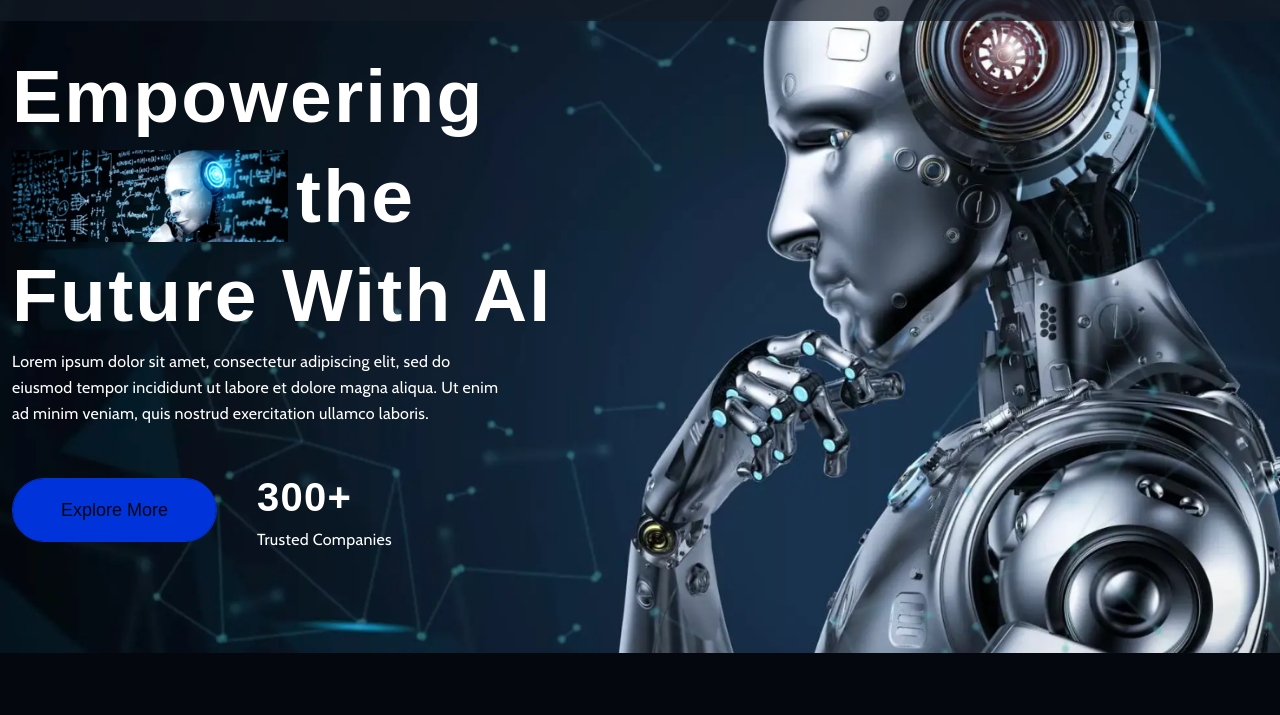
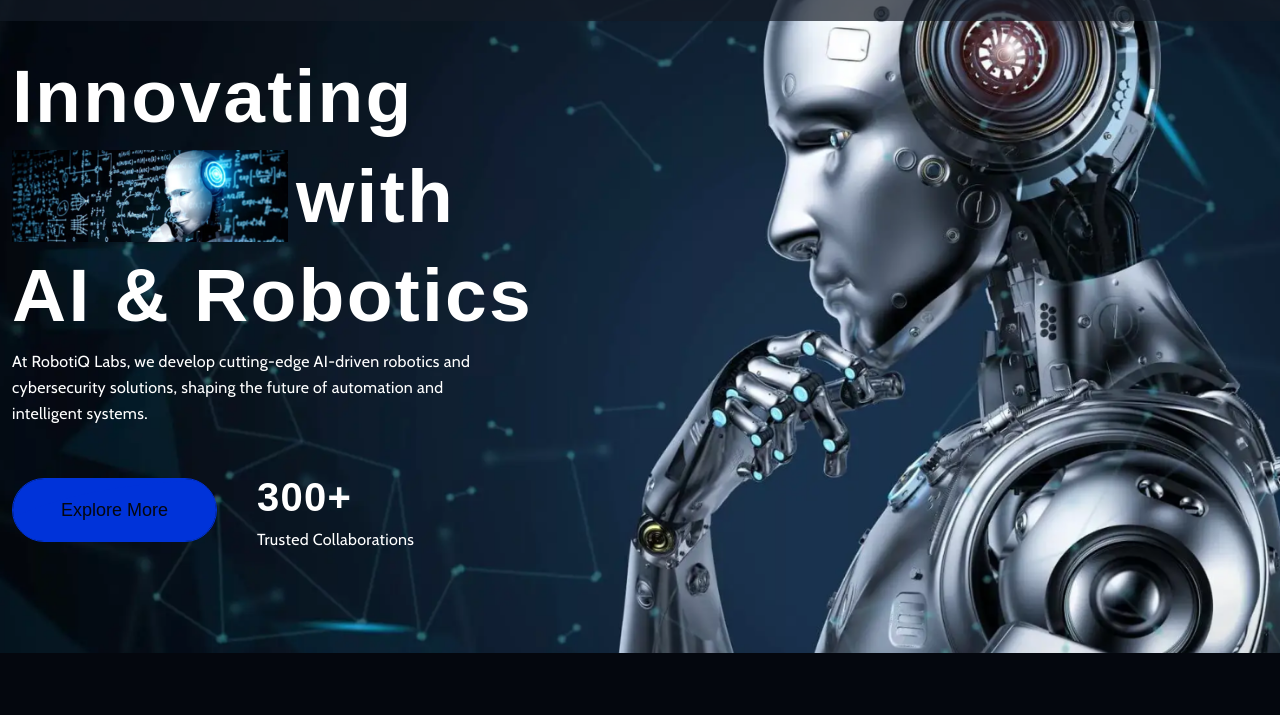
Before and after one commit to RobotiQ-Labs/robotiqlabs.github.io, a website: page index.html in a window 1280 px wide. Shown: the part 85-800 px from the top of the page. Drawn offline with nearby package versions, Linux system fonts and the light colour scheme; a web font is replaced by a local one.

Commit message:
change: hero

```diff
--- a/index.html
+++ b/index.html
@@ -142,22 +142,18 @@
         </div>
     </header>
     <!-- End of 1.1. Header -->
-    <!-- 1.2. Hero  -->
+    <!-- 1.2. Hero -->
     <section class="bg-heroBg bg-cover bg-center md:pt-36 pt-32 lg:pb-[100px] md:pb-[70px] pb-[50px]">
         <div class="container">
             <div class="md:text-start text-center" data-aos="fade-right">
-                <h1 class="text-primary">Empowering
+                <h1 class="text-primary">Innovating
                     <span class="md:flex py-4 items-center gap-2 flex-wrap">
-                        <img class="md:block hidden" src="assets/images/index/hero_img.png" alt="heroImg"> the
-                    </span> Future With AI
+                        <img class="md:block hidden" src="assets/images/index/hero_img.png" alt="heroImg"> with
+                    </span> AI & Robotics
                 </h1>
-                <p class="text-primary sm:pt-4 pt-3 md:pb-10 pb-4 xl:w-[40%] lg:w-[50%] md:w-[59%]">Lorem ipsum
-                    dolor sit amet,
-                    consectetur
-                    adipiscing
-                    elit, sed do eiusmod tempor
-                    incididunt ut labore
-                    et dolore magna aliqua. Ut enim ad minim veniam, quis nostrud exercitation ullamco laboris.</p>
+                <p class="text-primary sm:pt-4 pt-3 md:pb-10 pb-4 xl:w-[40%] lg:w-[50%] md:w-[59%]">
+                    At RobotiQ Labs, we develop cutting-edge AI-driven robotics and cybersecurity solutions, shaping the future of automation and intelligent systems.
+                </p>
                 <div class="flex gap-10 flex-wrap-reverse items-center md:justify-start justify-center">
                     <div>
                         <a href="About.html" class="hover1">
@@ -166,13 +162,14 @@
                     </div>
                     <div class="flex flex-col text-white">
                         <h3><span class="number" data-final-value="300">0</span>+</h3>
-                        <p>Trusted Companies</p>
+                        <p>Trusted Collaborations</p>
                     </div>
                 </div>
             </div>
         </div>
     </section>
-    <!-- End of 1.2. Hero  -->
+    <!-- End of 1.2. Hero -->
+
     <!--  1.3. Partners  -->
     <section class="lg:py-[70px] md:py-[50px] py-[30px] border-b border-white border-solid">
         <h1 class="hidden">Lorem ipsum dolor sit.</h1>
```
